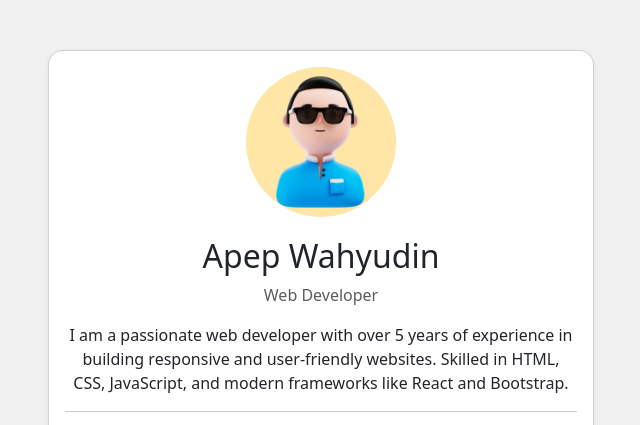
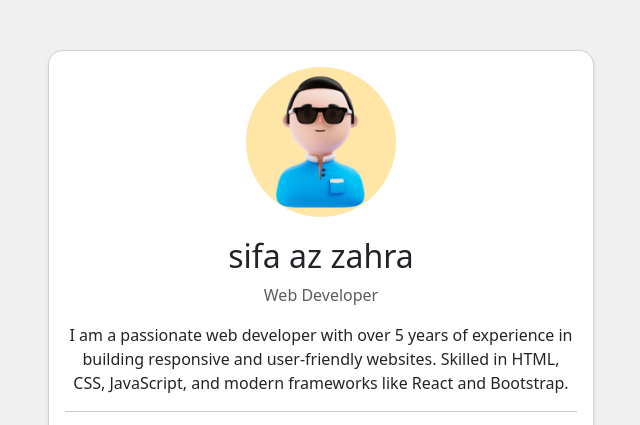
Before and after one commit to tiantinatalia/Pcc_sifa-az-zahra_xrpl2, a plain HTML site: page index.html in a window 1280 px wide. Shown: the top 425 px of the page, without its empty margins (319-959 px from the left). Drawn offline with nearby package versions, Linux system fonts and the light colour scheme.

Commit message:
Update index.html

```diff
--- a/index.html
+++ b/index.html
@@ -15,7 +15,7 @@
                 <div class="card shadow-sm">
                     <div class="card-body text-center">
                         <img src="avatar.jpg" alt="Profile Image" class="profile-img">
-                        <h2>Apep Wahyudin</h2>
+                        <h2>sifa az zahra</h2>
                         <p class="text-muted">Web Developer</p>
                         <p>I am a passionate web developer with over 5 years of experience in building responsive and user-friendly websites. Skilled in HTML, CSS, JavaScript, and modern frameworks like React and Bootstrap.
                         </p>
```
